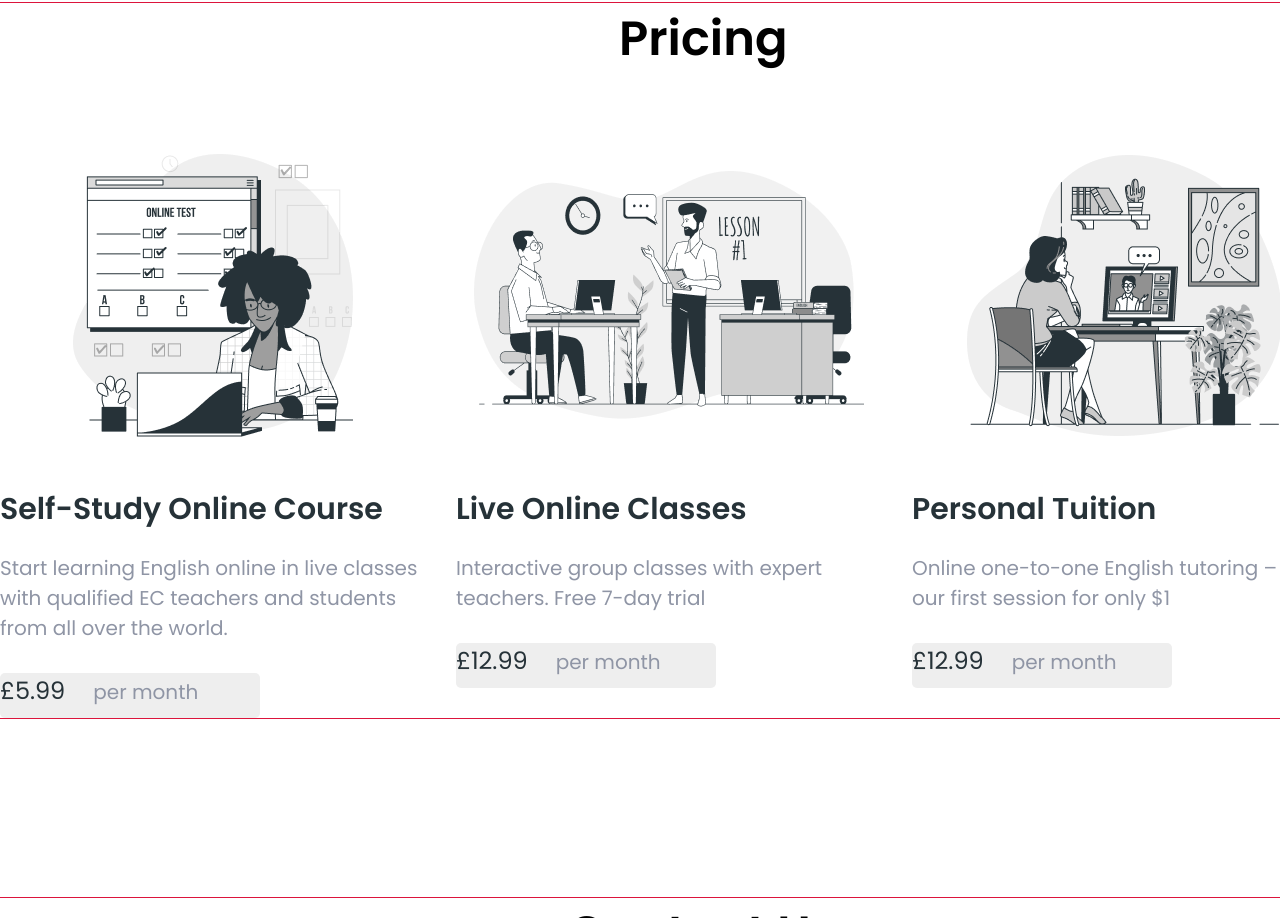
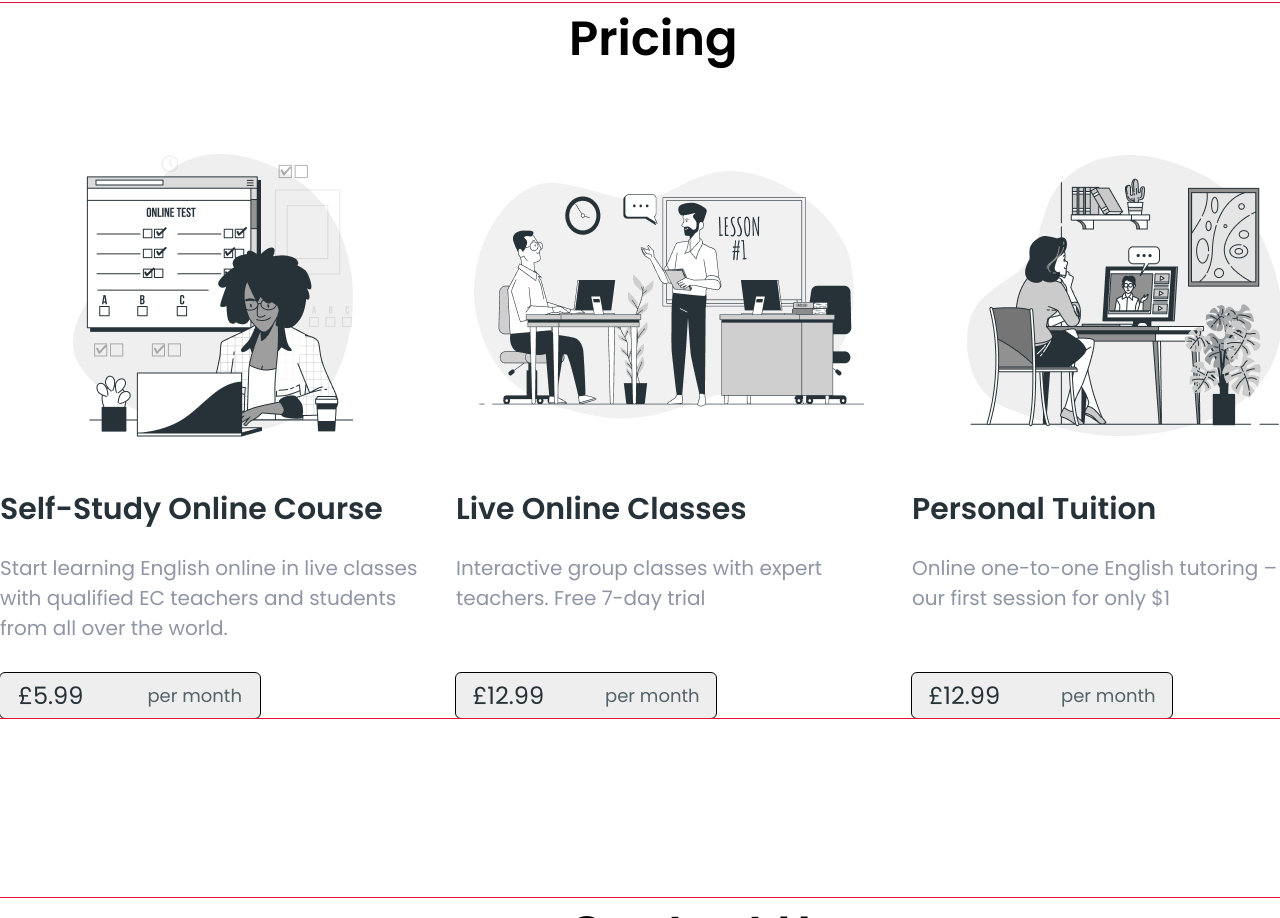
Before and after one commit to YuriyPilipenkoKH/Britlex, a plain HTML site: page index.html in a window 1280 px wide. Shown: the part 2894-3812 px from the top of the page. Drawn offline with Linux system fonts and the light colour scheme.

Commit message:
.pricing-item>img[alt="webinar"] ~ p

```diff
--- a/css/styles.css
+++ b/css/styles.css
@@ -12,8 +12,7 @@ body {
 
 }
 h1,h2,h3,h4,h5,p,ul {
-    margin-top: 0;
-    margin-bottom: 0;
+    margin: 0;
 
 }
 h1,h2,h3,h4,h5 {
@@ -31,7 +30,6 @@ a {
 }
 ul {
     padding: 0;
-    margin: 0;
     list-style: none;
 }
 .container {
@@ -296,9 +294,13 @@ ul {
 .pricing {
     margin-bottom: 180px;
 }
+.pricing-container {
+   display: flex;
+   align-content: space-between;
+}
 .pricing-title {
     margin: 0 auto 60px;
-    width: 100px;
+    width: 200px;
 
     font-weight: 600;
     font-size: 48px;
@@ -310,9 +312,7 @@ ul {
     gap: 30px;
 
 }
-.pricing-item {
 
-}
 .pricing-item h3 {
     margin: 30px 0 20px;
     font-weight: 600;
@@ -332,30 +332,41 @@ ul {
 }
 .price {
     display: flex;
-    align-items: baseline;
+    align-content: center;
+    justify-content: space-around;
     gap: 28px;
     background: #EEEEEE;
     border-radius: 5px;
     width: 260px;
     height: 45px;
-    text-align: center;
 
+    outline: 1px solid #000;
+}
+.price .price-value {
+    display: flex;
+    margin: 0;
+    align-items: center;
+    font-weight: 400;
+    font-size: 24px;
+    line-height: 36px;
 
+    color: #263238;
+}
+.price .permonth {
+    display: flex;
+    margin: 0;
+    align-items: center;
     font-weight: 400;
     font-size: 18px;
     line-height: 27px;
-    text-align: center;
 
     color: #546269;
 }
-.price .price-value {
-    font-weight: 400;
-    font-size: 24px;
-    line-height: 36px;
-    text-align: center;
+.pricing-item>img[alt="lesson"] ~ p,
+.pricing-item>img[alt="webinar"] ~ p {
+    margin-bottom: 60px;
+}
 
-    color: #263238;
-}
 /*contact*/
 .contact-title {
     font-weight: 600;
--- a/index.html
+++ b/index.html
@@ -136,6 +136,7 @@
       <section class="pricing">
         <div class="container">
             <h2 class="pricing-title">Pricing</h2>
+            <div class="pricing-container">
                 <ul class="pricing-list list">
                     <li class="pricing-item">
                         <img src="./images/online.png" alt="online">
@@ -146,7 +147,7 @@
                         </p>
                         <div class="price">
                             <p class="price-value">£5.99</p>
-                        <p>per month</p>
+                            <p class="permonth">per month</p>
                         </div>
                     </li>
                     <li class="pricing-item">
@@ -157,7 +158,7 @@
                         </p>
                         <div class="price">
                             <p class="price-value">£12.99</p>
-                        <p>per month</p>
+                            <p class="permonth">per month</p>
                         </div>
                     </li>
                     <li class="pricing-item">
@@ -168,10 +169,11 @@
                         </p>
                         <div class="price">
                             <p class="price-value">£12.99</p>
-                        <p>per month</p>
+                            <p class="permonth">per month</p>
                         </div>
                     </li>
                 </ul>
+            </div>
 
         </div>
       </section>
@@ -207,7 +209,6 @@
             </ul>
 
         </div>
-
    </footer>
 
 
```
Lines whose indentation alone changed are shown as unchanged.
